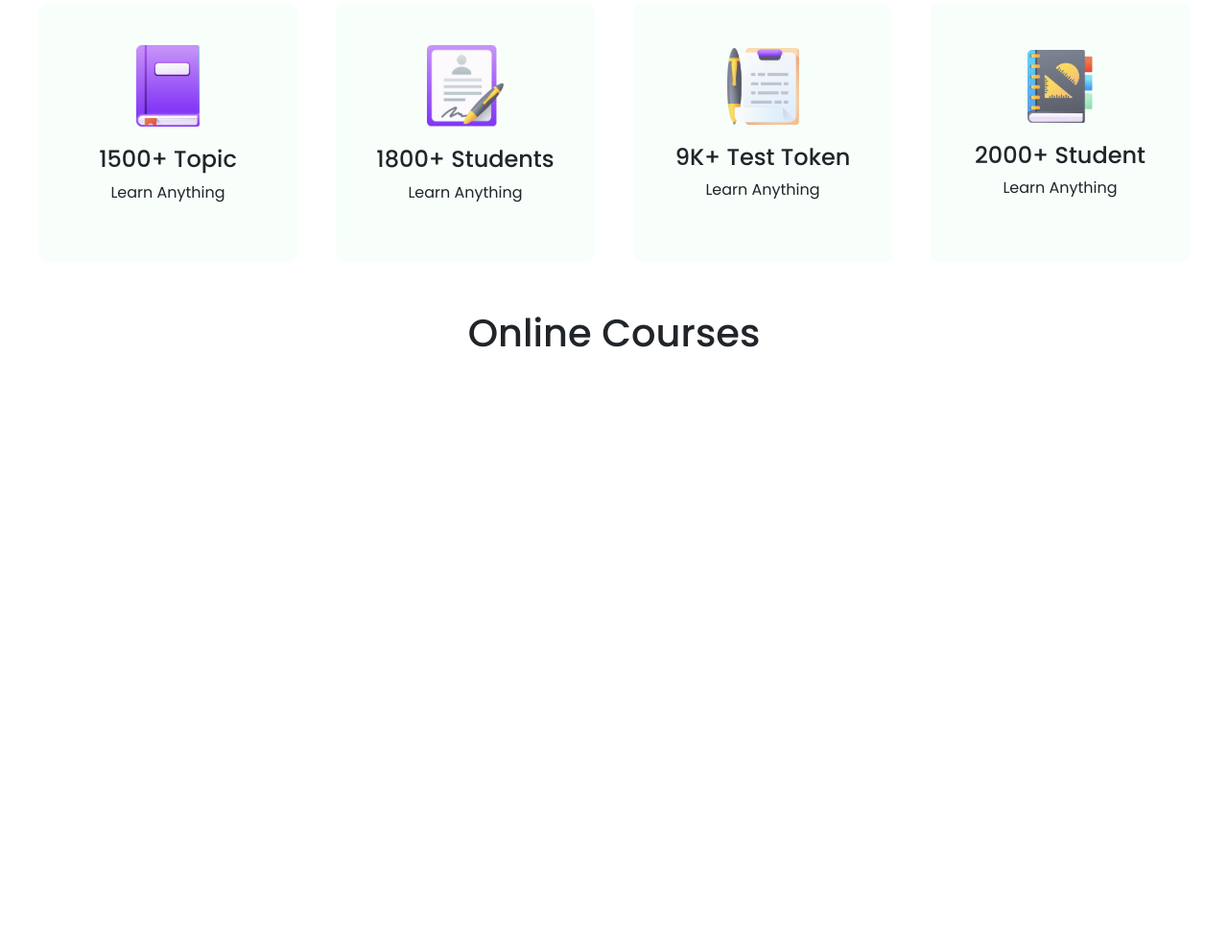
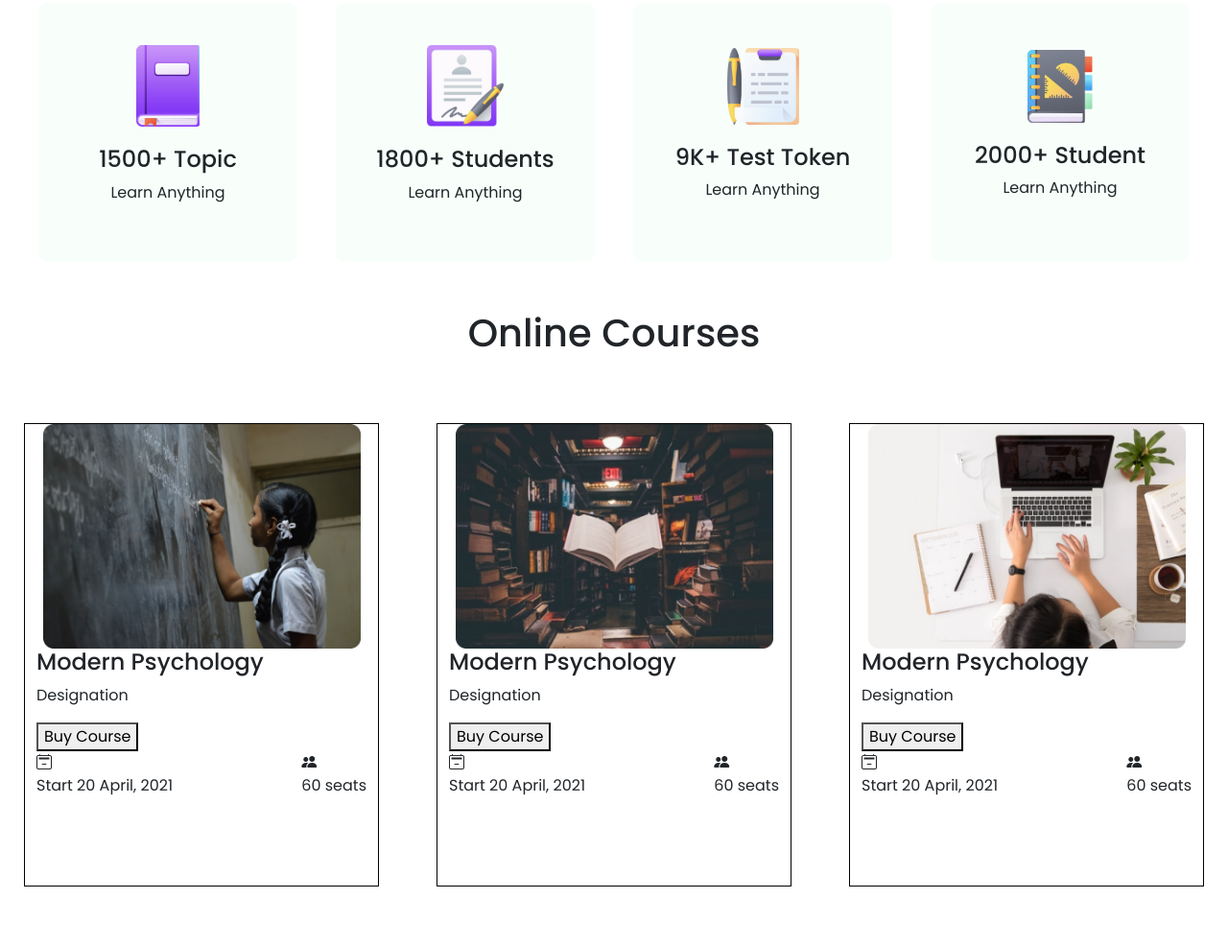
Before and after one commit to tawsifx/e-school, a plain HTML site: page index.html in a window 1280 px wide. Shown: the part 651-1637 px from the top of the page at 96% size. Before the commit the page ends 1030 px from the top, so only its background shows below. Drawn offline with nearby package versions, Linux system fonts and the light colour scheme.

Commit message:
added new cards

```diff
--- a/index.html
+++ b/index.html
@@ -4,12 +4,13 @@
     <meta charset="UTF-8">
     <meta http-equiv="X-UA-Compatible" content="IE=edge">
     <meta name="viewport" content="width=device-width, initial-scale=1.0">
-    <title>Document</title>
+    <title>eSchool by Tawsif Rahman</title>
     <link href="https://cdn.jsdelivr.net/npm/bootstrap@5.0.2/dist/css/bootstrap.min.css" rel="stylesheet" integrity="sha384-EVSTQN3/azprG1Anm3QDgpJLIm9Nao0Yz1ztcQTwFspd3yD65VohhpuuCOmLASjC" crossorigin="anonymous">
     <link rel="stylesheet" href="style.css">
     <link rel="preconnect" href="https://fonts.googleapis.com">
     <link rel="preconnect" href="https://fonts.gstatic.com" crossorigin>
     <link href="https://fonts.googleapis.com/css2?family=Poppins:wght@300;400;500;700&display=swap" rel="stylesheet">
+    <link rel="stylesheet" href="https://cdn.jsdelivr.net/npm/bootstrap-icons@1.5.0/font/bootstrap-icons.css">
 
 </head>
 <body>
@@ -79,6 +80,64 @@
     <div class="coursecon d-flex justify-content-center">
         <h1>Online Courses</h1>
     </div>
+
+
+    <div class="cardcontainer row d-flex justify-content-center">
+        <div class="col-md-4 individualcardcon">
+            <div class="imgcon d-flex justify-content-center">
+                <img src="images/Photos/Morder pyschology.png" alt="">
+            </div>
+            <h4>Modern Psychology</h4>
+            <p>Designation</p>
+            <button type="button">Buy Course</button>
+            <div class="datecon d-flex justify-content-between">
+                <div class="datesubcon">
+                    <i class="bi bi-calendar2-minus"></i>
+                    <p>Start 20  April, 2021</p>
+                </div>
+                <div class="seatcon">
+                    <i class="bi bi-people-fill"></i>
+                    <p>60 seats</p>
+                </div>
+            </div>
+        </div>
+        <div class="col-md-4 individualcardcon">
+            <div class="imgcon d-flex justify-content-center">
+                <img src="images/Photos/Morder psyc.png" alt="">
+            </div>
+            <h4>Modern Psychology</h4>
+            <p>Designation</p>
+            <button type="button">Buy Course</button>
+            <div class="datecon d-flex justify-content-between">
+                <div class="datesubcon">
+                    <i class="bi bi-calendar2-minus"></i>
+                    <p>Start 20  April, 2021</p>
+                </div>
+                <div class="seatcon">
+                    <i class="bi bi-people-fill"></i>
+                    <p>60 seats</p>
+                </div>
+            </div>
+        </div>
+        <div class="col-md-4 individualcardcon">
+            <div class="imgcon d-flex justify-content-center">
+                <img src="images/Photos/Morder pychons.png" alt="">
+            </div>
+            <h4>Modern Psychology</h4>
+            <p>Designation</p>
+            <button type="button">Buy Course</button>
+            <div class="datecon d-flex justify-content-between">
+                <div class="datesubcon ">
+                    <i class="bi bi-calendar2-minus"></i>
+                    <p>Start 20  April, 2021</p>
+                </div>
+                <div class="seatcon">
+                    <i class="bi bi-people-fill"></i>
+                    <p>60 seats</p>
+                </div>
+            </div>
+        </div>
+    </div>
     <script src="https://cdn.jsdelivr.net/npm/bootstrap@5.0.2/dist/js/bootstrap.bundle.min.js" integrity="sha384-MrcW6ZMFYlzcLA8Nl+NtUVF0sA7MsXsP1UyJoMp4YLEuNSfAP+JcXn/tWtIaxVXM" crossorigin="anonymous"></script>
 </body>
 </html>
--- a/style.css
+++ b/style.css
@@ -85,3 +85,15 @@ align-items: center;
     background-color:white;
     box-shadow:0 4px 8px 0 rgba(0, 0, 0, 0.2), 0 6px 20px 0 rgba(0, 0, 0, 0.19);
 }
+ .individualcardcon{
+    width:370px;
+    height:483px;
+}
+.cardcontainer .col-md-4 img{
+    width:331px;
+    height:234px;
+}
+.cardcontainer .col-md-4{
+    border:1px solid black;
+    margin:62px 30px;
+}
```
